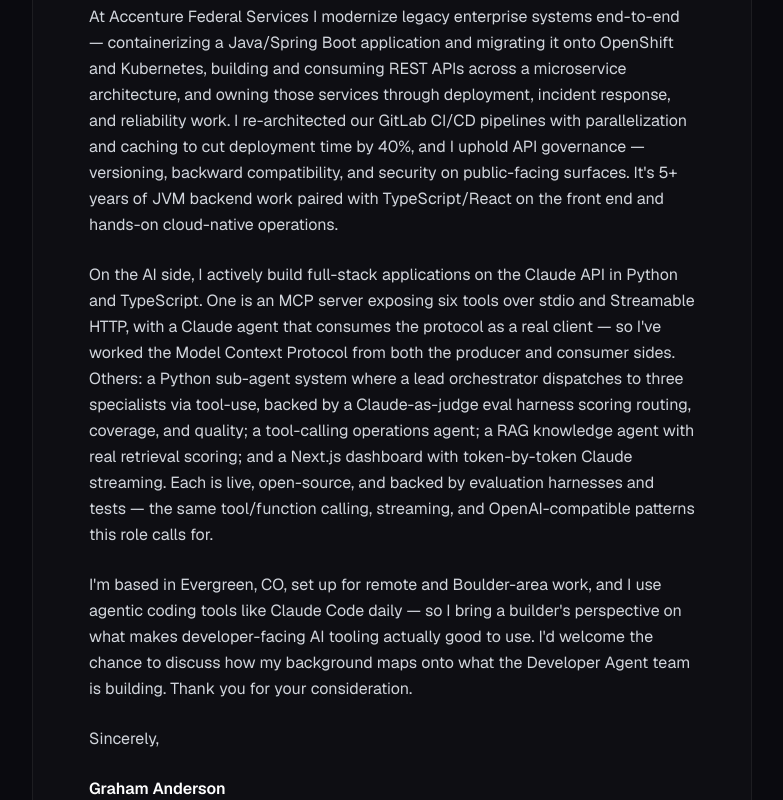
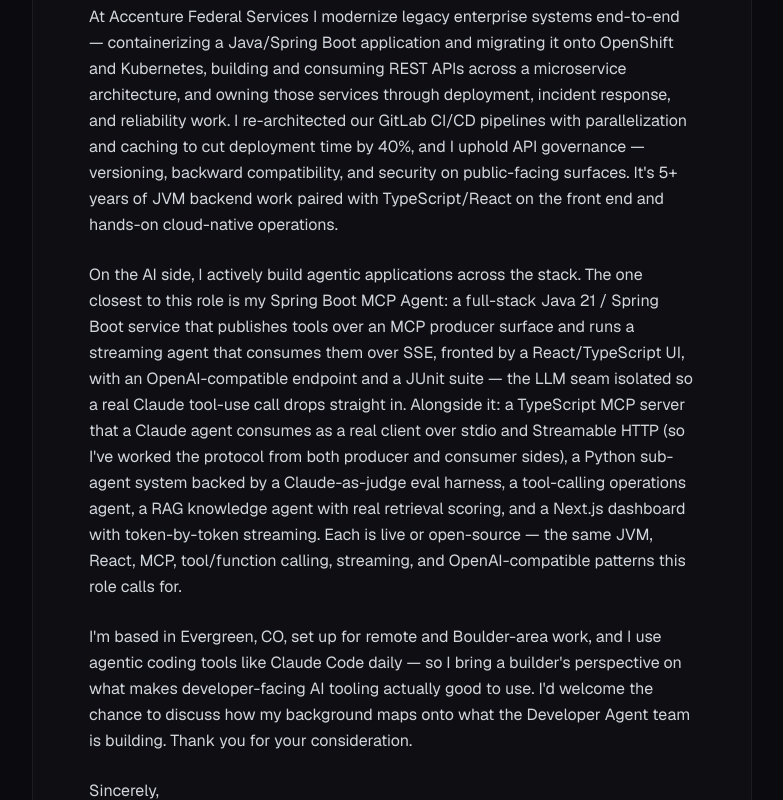
Before and after one commit to Gramman87/portfolio, a Next.js app: page /cover-letter in a window 1280 px wide. Shown: the part 589-1389 px from the top of the page, without its empty margins (248-1031 px from the left). Built offline with nearby package versions, Linux system fonts and the light colour scheme.

Commit message:
Feature Spring Boot MCP Agent in cover letter
Lead the projects paragraph with the full-stack JVM + React + MCP project as
the closest match to the role; fold remaining projects behind it.

```diff
--- a/app/cover-letter/page.tsx
+++ b/app/cover-letter/page.tsx
@@ -60,15 +60,17 @@
             </p>
 
             <p>
-              On the AI side, I actively build full-stack applications on the Claude API in Python
-              and TypeScript. One is an MCP server exposing six tools over stdio and Streamable
-              HTTP, with a Claude agent that consumes the protocol as a real client — so I&apos;ve
-              worked the Model Context Protocol from both the producer and consumer sides. Others: a
-              Python sub-agent system where a lead orchestrator dispatches to three specialists via
-              tool-use, backed by a Claude-as-judge eval harness scoring routing, coverage, and
-              quality; a tool-calling operations agent; a RAG knowledge agent with real retrieval
-              scoring; and a Next.js dashboard with token-by-token Claude streaming. Each is live,
-              open-source, and backed by evaluation harnesses and tests — the same tool/function
+              On the AI side, I actively build agentic applications across the stack. The one
+              closest to this role is my Spring Boot MCP Agent: a full-stack Java 21 / Spring Boot
+              service that publishes tools over an MCP producer surface and runs a streaming agent
+              that consumes them over SSE, fronted by a React/TypeScript UI, with an
+              OpenAI-compatible endpoint and a JUnit suite — the LLM seam isolated so a real Claude
+              tool-use call drops straight in. Alongside it: a TypeScript MCP server that a Claude
+              agent consumes as a real client over stdio and Streamable HTTP (so I&apos;ve worked
+              the protocol from both producer and consumer sides), a Python sub-agent system backed
+              by a Claude-as-judge eval harness, a tool-calling operations agent, a RAG knowledge
+              agent with real retrieval scoring, and a Next.js dashboard with token-by-token
+              streaming. Each is live or open-source — the same JVM, React, MCP, tool/function
               calling, streaming, and OpenAI-compatible patterns this role calls for.
             </p>
 
```
